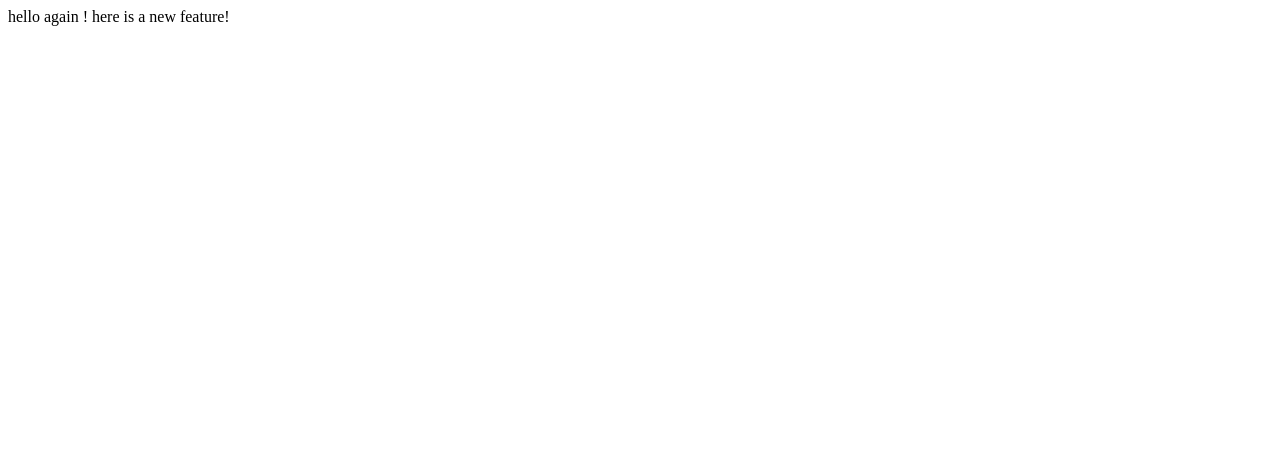
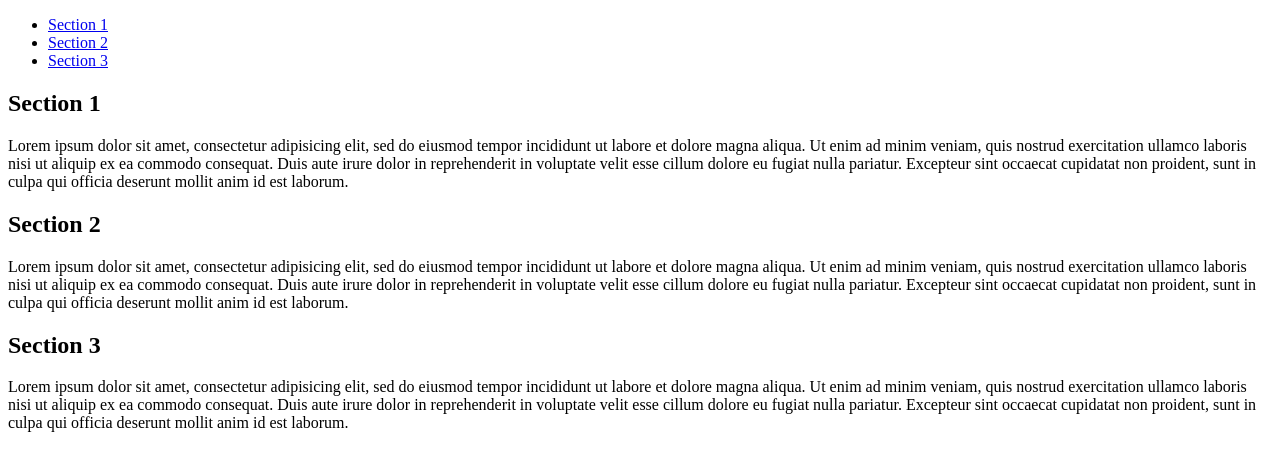
Before and after one commit to diorfeo/lecture1, a plain HTML site: page index.html in a window 1280 px wide. Drawn offline with Linux system fonts and the light colour scheme.

Commit message:
Ex. lecture1

```diff
--- a/index.html
+++ b/index.html
@@ -4,7 +4,16 @@
     <title>Test</title>
   </head>
   <body>
-    hello again !
-    here is a new feature!
+    <ul>
+      <li><a href="#section1">Section 1</a></li>
+      <li><a href="#section2">Section 2</a></li>
+      <li><a href="#section3">Section 3</a></li>
+    </ul>
+    <h2 id="section1">Section 1</h2>
+    <p>Lorem ipsum dolor sit amet, consectetur adipisicing elit, sed do eiusmod tempor incididunt ut labore et dolore magna aliqua. Ut enim ad minim veniam, quis nostrud exercitation ullamco laboris nisi ut aliquip ex ea commodo consequat. Duis aute irure dolor in reprehenderit in voluptate velit esse cillum dolore eu fugiat nulla pariatur. Excepteur sint occaecat cupidatat non proident, sunt in culpa qui officia deserunt mollit anim id est laborum.</p>
+    <h2 id="section2">Section 2</h2>
+    <p>Lorem ipsum dolor sit amet, consectetur adipisicing elit, sed do eiusmod tempor incididunt ut labore et dolore magna aliqua. Ut enim ad minim veniam, quis nostrud exercitation ullamco laboris nisi ut aliquip ex ea commodo consequat. Duis aute irure dolor in reprehenderit in voluptate velit esse cillum dolore eu fugiat nulla pariatur. Excepteur sint occaecat cupidatat non proident, sunt in culpa qui officia deserunt mollit anim id est laborum.</p>
+    <h2 id="section3">Section 3</h2>
+    <p>Lorem ipsum dolor sit amet, consectetur adipisicing elit, sed do eiusmod tempor incididunt ut labore et dolore magna aliqua. Ut enim ad minim veniam, quis nostrud exercitation ullamco laboris nisi ut aliquip ex ea commodo consequat. Duis aute irure dolor in reprehenderit in voluptate velit esse cillum dolore eu fugiat nulla pariatur. Excepteur sint occaecat cupidatat non proident, sunt in culpa qui officia deserunt mollit anim id est laborum.</p>
   </body>
 </html>
```
